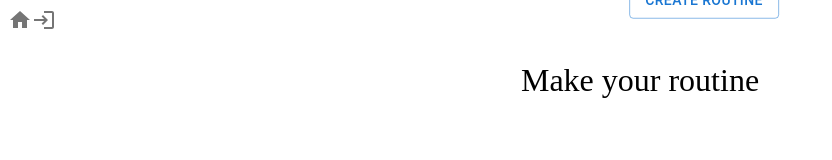
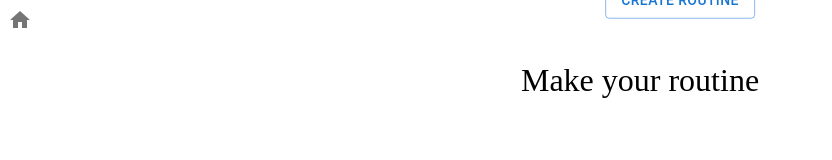
Before and after one commit to maengoose/routinary, a React (Create React App) app: page /routine in a window 1280 px wide. Shown: the top 160 px of the page, without its empty margins (0-832 px from the left). Built offline with nearby package versions, Linux system fonts and the light colour scheme.

Commit message:
✏️ 안쓰는 부분 코드에서 정리

```diff
--- a/src/App.tsx
+++ b/src/App.tsx
@@ -2,10 +2,9 @@
 
 import Home from './pages/Home';
 import DailyRoutine from './pages/DailyRoutine';
-import Login from './pages/Login';
+// import Login from './pages/Login';
 import Music from './pages/Music/Music';
 import SideBar from "./SideBar";
-
 
 function App() {
   return (
@@ -13,7 +12,7 @@
       <SideBar />
       <Routes>
         <Route path="/" element={<Home />} />
-        <Route path="/Login" element={<Login />} />
+        {/* <Route path="/Login" element={<Login />} /> */}
         <Route path="/routine" element={<DailyRoutine />} />
         <Route path="/music" element={<Music />} />
       </Routes>
--- a/src/SideBar.tsx
+++ b/src/SideBar.tsx
@@ -1,6 +1,7 @@
+import { useNavigate } from 'react-router';
+
 import HomeIcon from '@mui/icons-material/Home';
-import LoginIcon from '@mui/icons-material/Login';
-import { useNavigate } from 'react-router';
+
 import * as Styled from './style';
 
 const SideBar: React.FC = () => {
@@ -10,17 +11,10 @@
     navigate('/');
   }
 
-  const handleClickLogin = () => {
-    navigate('/Login');
-  }
-
   return (
-    <>
-      <Styled.SideBarBox>
-        <HomeIcon onClick={handleClickHome} />
-        <LoginIcon onClick={handleClickLogin} />
-      </Styled.SideBarBox>
-    </>
+    <Styled.SideBarBox>
+      <HomeIcon onClick={handleClickHome} />
+    </Styled.SideBarBox>
   )
 }
 
```
